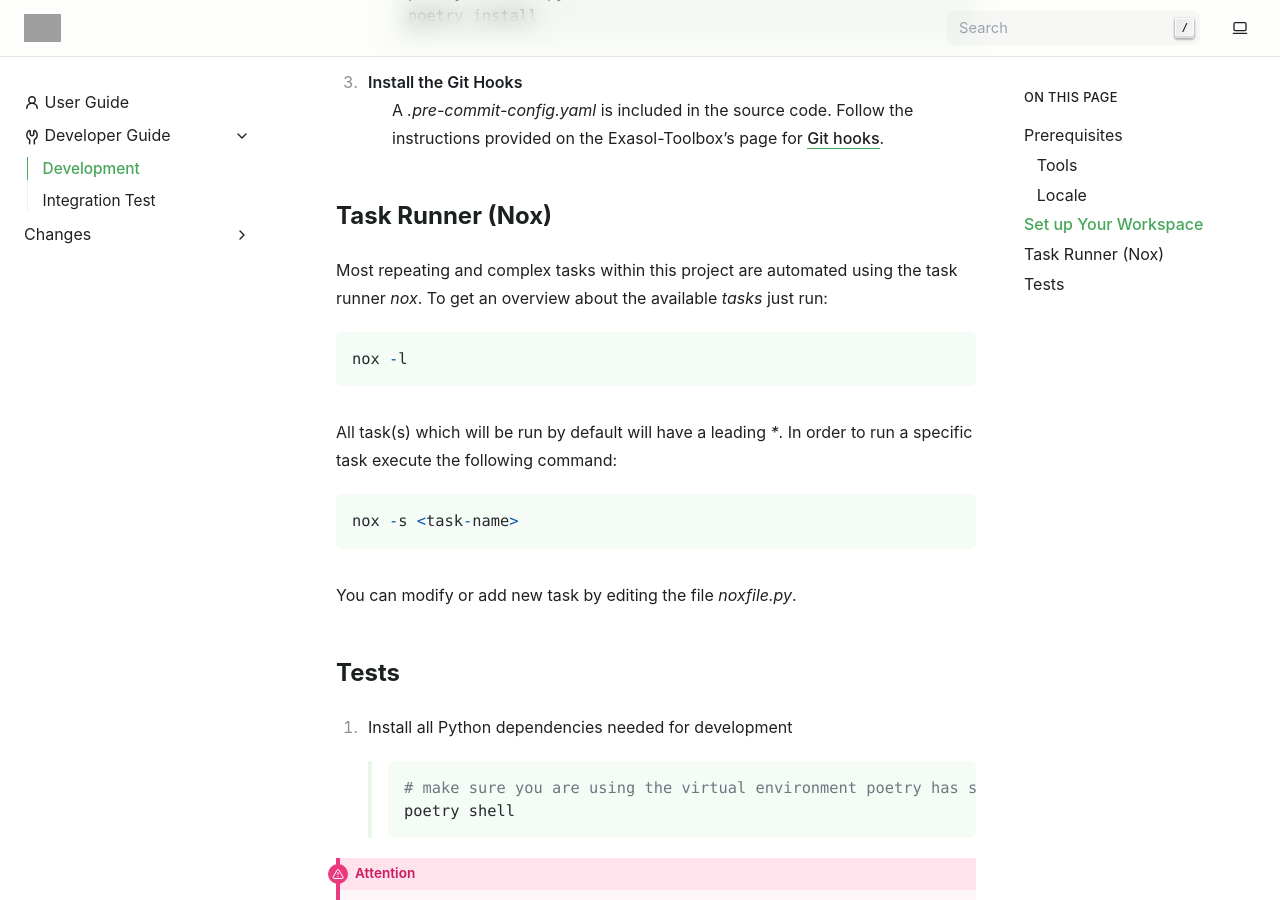
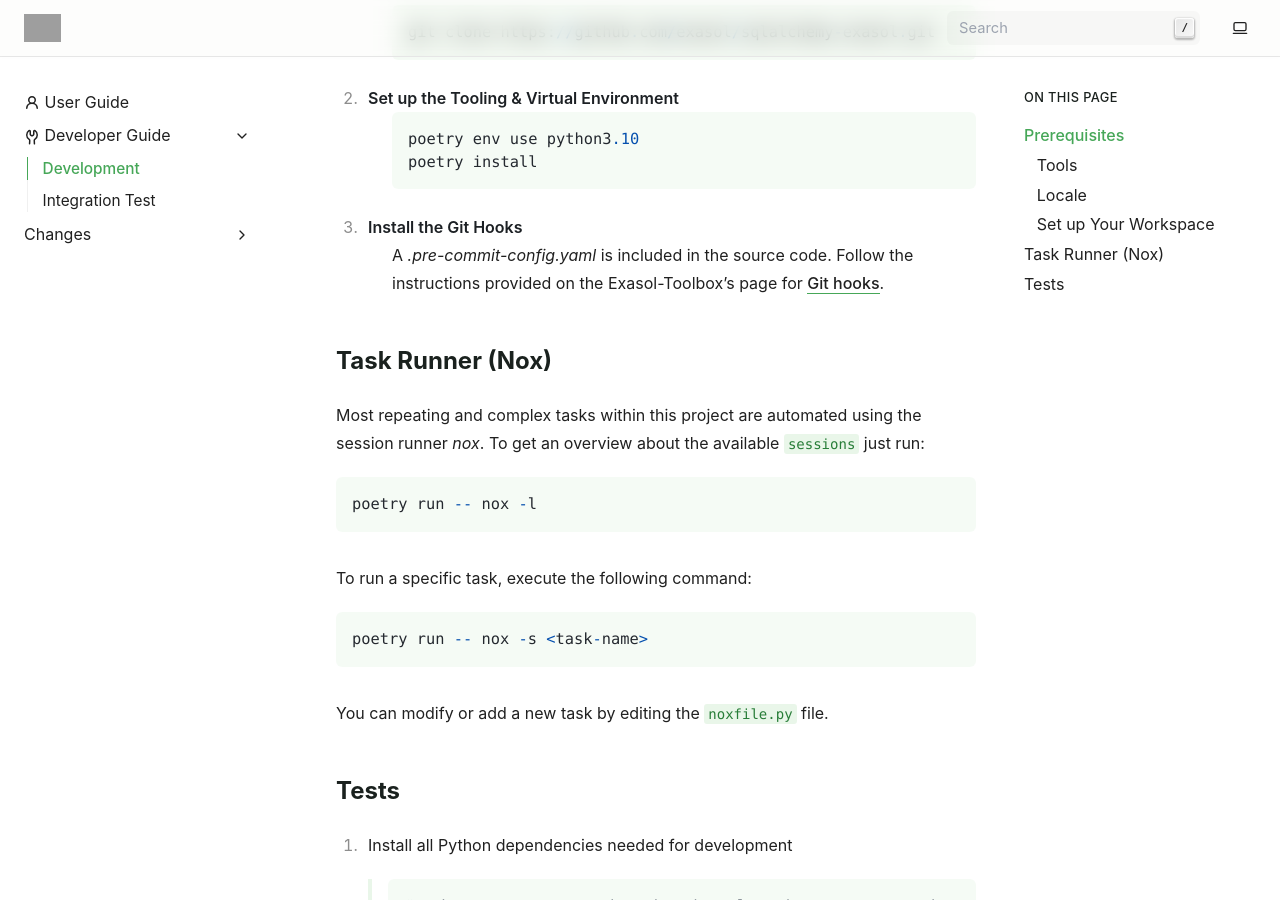
Before and after one commit to exasol/sqlalchemy-exasol, a Sphinx documentation site: the page built from doc/developer_guide/developer_guide.rst, in a window 1280 px wide and 900 px high, scrolled down 1166 px. Built offline with Sphinx 7.4.7, drawn with Linux system fonts in a browser that asks for light colours; pages that are not in the unit, such as notebooks, are missing from menus; some of the changed text lies outside the part shown; grey boxes are pictures that could not be loaded.

Commit message:
Move setup under pre-requisites

```diff
--- a/doc/developer_guide/developer_guide.rst
+++ b/doc/developer_guide/developer_guide.rst
@@ -3,6 +3,11 @@ Development
 This chapter contains information helpful when you want to engage in development of this project.
 ``sqlalchemy-exasol`` provides an Exasol dialect for ``sqlalchemy``. For further information
 on the creation of a dialect, see `SQLAlchemy's README.dialects.rst <https://github.com/sqlalchemy/sqlalchemy/blob/main/README.dialects.rst>`__.
+
+.. note::
+    This project uses the `features of the Exasol-Toolbox <https://exasol.github.io/python-toolbox/main/user_guide/features/index.html>`__.
+    These features include: common Git hooks, CI/CD templates, common
+    task sessions via ``nox``, a standardized release preparation & triggering, etc.
 
 Prerequisites
 -------------
@@ -27,7 +32,7 @@ Example: Set up an English locale
     export LANG=en_US.UTF-8
 
 Set up Your Workspace
----------------------
++++++++++++++++++++++
 
 #. Get the Source Code
     .. code-block::
@@ -49,21 +54,20 @@ Set up Your Workspace
 
 Task Runner (Nox)
 -----------------
-Most repeating and complex tasks within this project are automated using the task runner `nox`.
-To get an overview about the available `tasks` just run:
+Most repeating and complex tasks within this project are automated using the session runner `nox`.
+To get an overview about the available ``sessions`` just run:
 
 .. code-block::
 
-    nox -l
+    poetry run -- nox -l
 
-All task(s) which will be run by default will have a leading `*`.
-In order to run a specific task execute the following command:
+To run a specific task, execute the following command:
 
 .. code-block::
 
-    nox -s <task-name>
+    poetry run -- nox -s <task-name>
 
-You can modify or add new task by editing the file `noxfile.py`.
+You can modify or add a new task by editing the ``noxfile.py`` file.
 
 Tests
 -----
```
